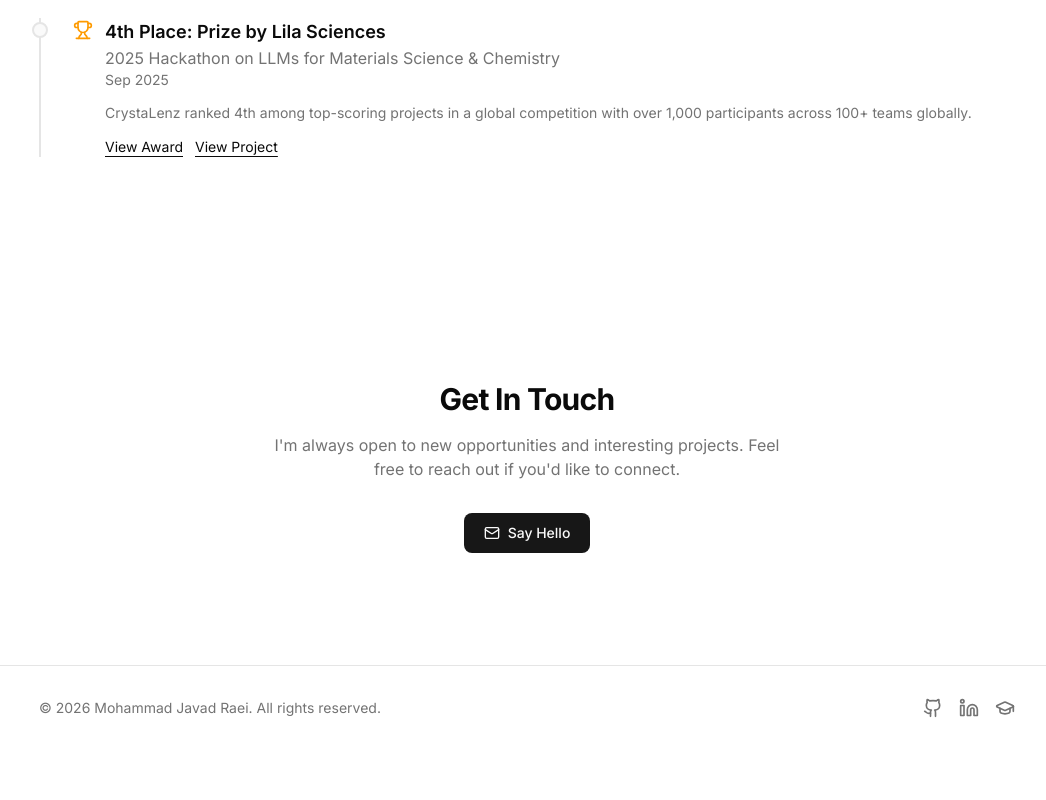
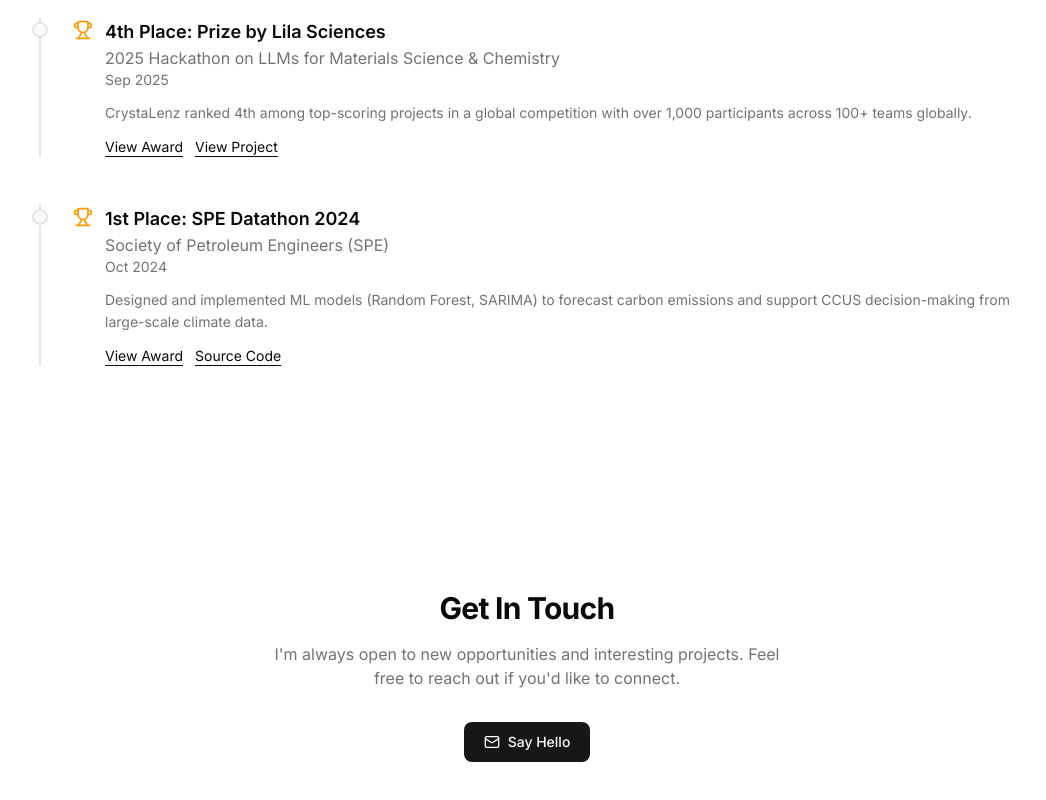
Before and after one commit to MJRaei/portfolio, a Next.js app: page / in a window 1280 px wide. Shown: the part 5186-5986 px from the top of the page, without its empty margins (113-1159 px from the left). Before the commit the page ends 5936 px from the top, so only its background shows below. Built offline with nearby package versions, Linux system fonts and the light colour scheme.

Commit message:
awards update

```diff
--- a/src/components/sections/awards.tsx
+++ b/src/components/sections/awards.tsx
@@ -55,6 +55,16 @@ export function Awards() {
                         View Project
                       </Link>
                     )}
+                    {award.sourceUrl && (
+                      <a
+                        href={award.sourceUrl}
+                        target="_blank"
+                        rel="noopener noreferrer"
+                        className="underline underline-offset-4 hover:text-foreground"
+                      >
+                        Source Code
+                      </a>
+                    )}
                   </div>
                 </div>
               </div>
--- a/src/data/awards.ts
+++ b/src/data/awards.ts
@@ -28,4 +28,13 @@ export const awards: Award[] = [
     url: "https://llmhackathon.github.io/awards/",
     projectSlug: "crystallenz",
   },
+  {
+    title: "1st Place: SPE Datathon 2024",
+    organization: "Society of Petroleum Engineers (SPE)",
+    date: "2024-10",
+    description:
+      "Designed and implemented ML models (Random Forest, SARIMA) to forecast carbon emissions and support CCUS decision-making from large-scale climate data.",
+    url: "https://www.linkedin.com/feed/update/urn:li:activity:7254588094333493248/",
+    sourceUrl: "https://github.com/SarupaDebnath/SPEDatathon2024",
+  },
 ];
--- a/src/types/index.ts
+++ b/src/types/index.ts
@@ -77,4 +77,5 @@ export interface Award {
   description?: string;
   url?: string;
   projectSlug?: string;
+  sourceUrl?: string;
 }
```
